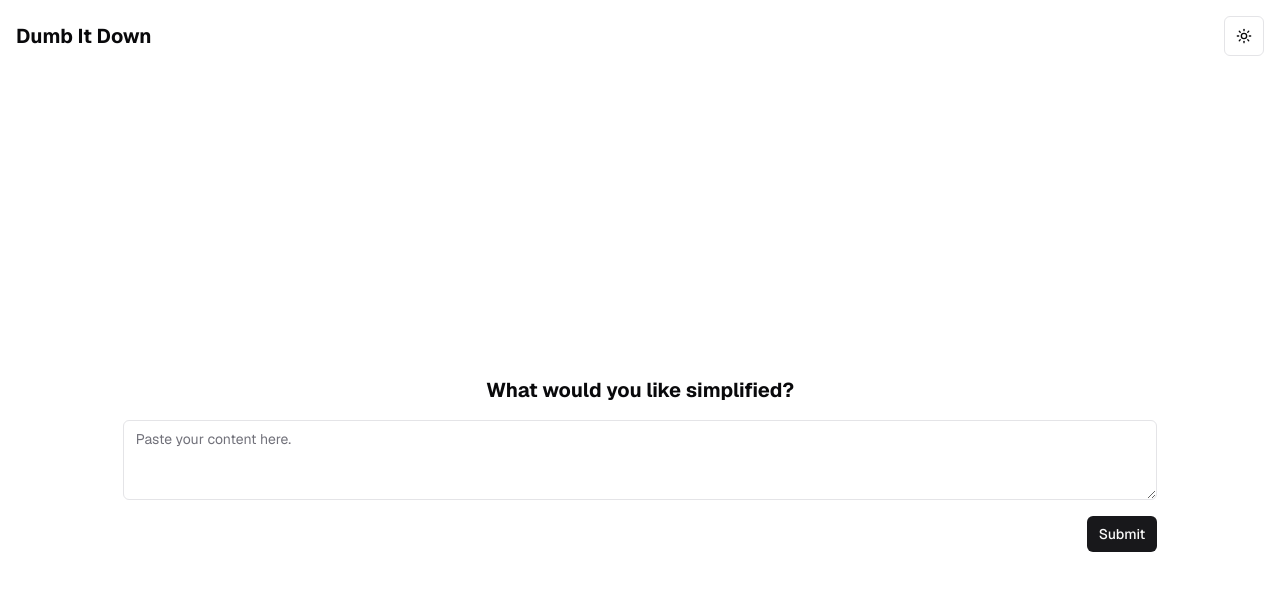
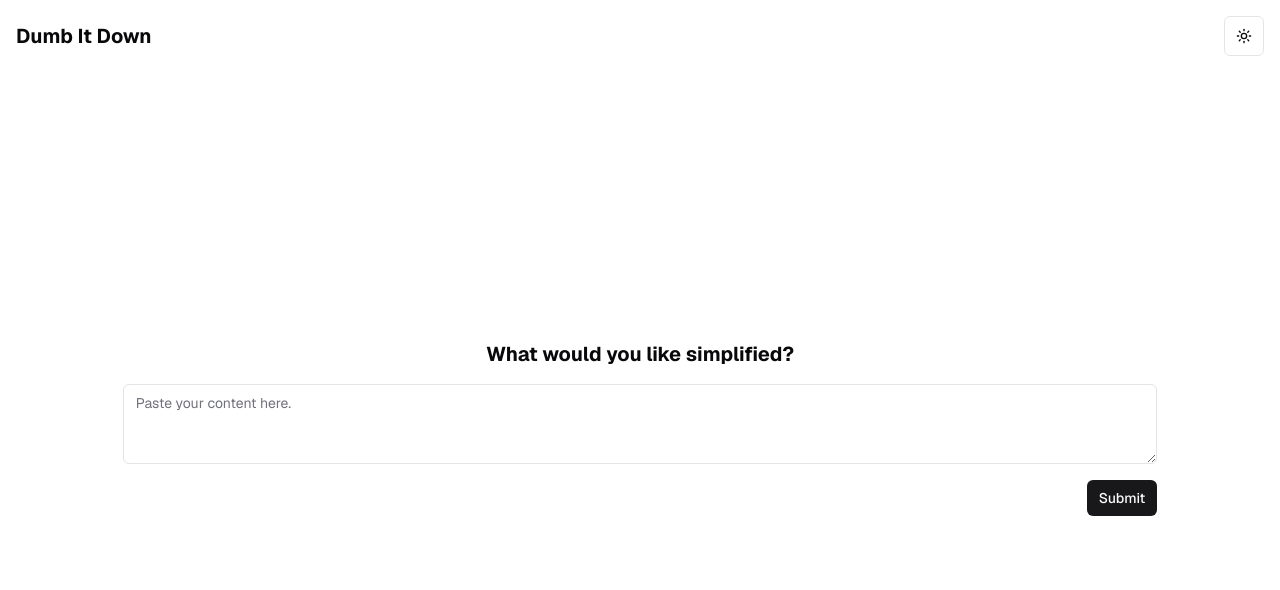
Before and after one commit to Burnlees/dumb-it-down, a Next.js app: page / in a window 1280 px wide. Shown: the top 590 px of the page. Built offline with nearby package versions, Linux system fonts and the light colour scheme.

Commit message:
style: changes page desgin to prevent unneeded scrollbar

```diff
--- a/src/app/layout.tsx
+++ b/src/app/layout.tsx
@@ -16,8 +16,12 @@
   children,
 }: Readonly<{ children: React.ReactNode }>) {
   return (
-    <html lang="en" className={`${GeistSans.variable}`}>
-      <body>
+    <html
+      lang="en"
+      className={`${GeistSans.variable}`}
+      suppressHydrationWarning
+    >
+      <body className="flex min-h-screen flex-col">
         <ThemeProvider
           attribute="class"
           defaultTheme="system"
--- a/src/app/page.tsx
+++ b/src/app/page.tsx
@@ -28,7 +28,7 @@
   }
 
   return (
-    <main className="flex min-h-screen flex-col items-center justify-center gap-12">
+    <main className="flex my-auto flex-col items-center justify-center gap-12">
       {!result.length ? (
         <div className="flex w-5/6 flex-col items-center">
           <h1 className="text-xl font-bold">What would you like simplified?</h1>
```
